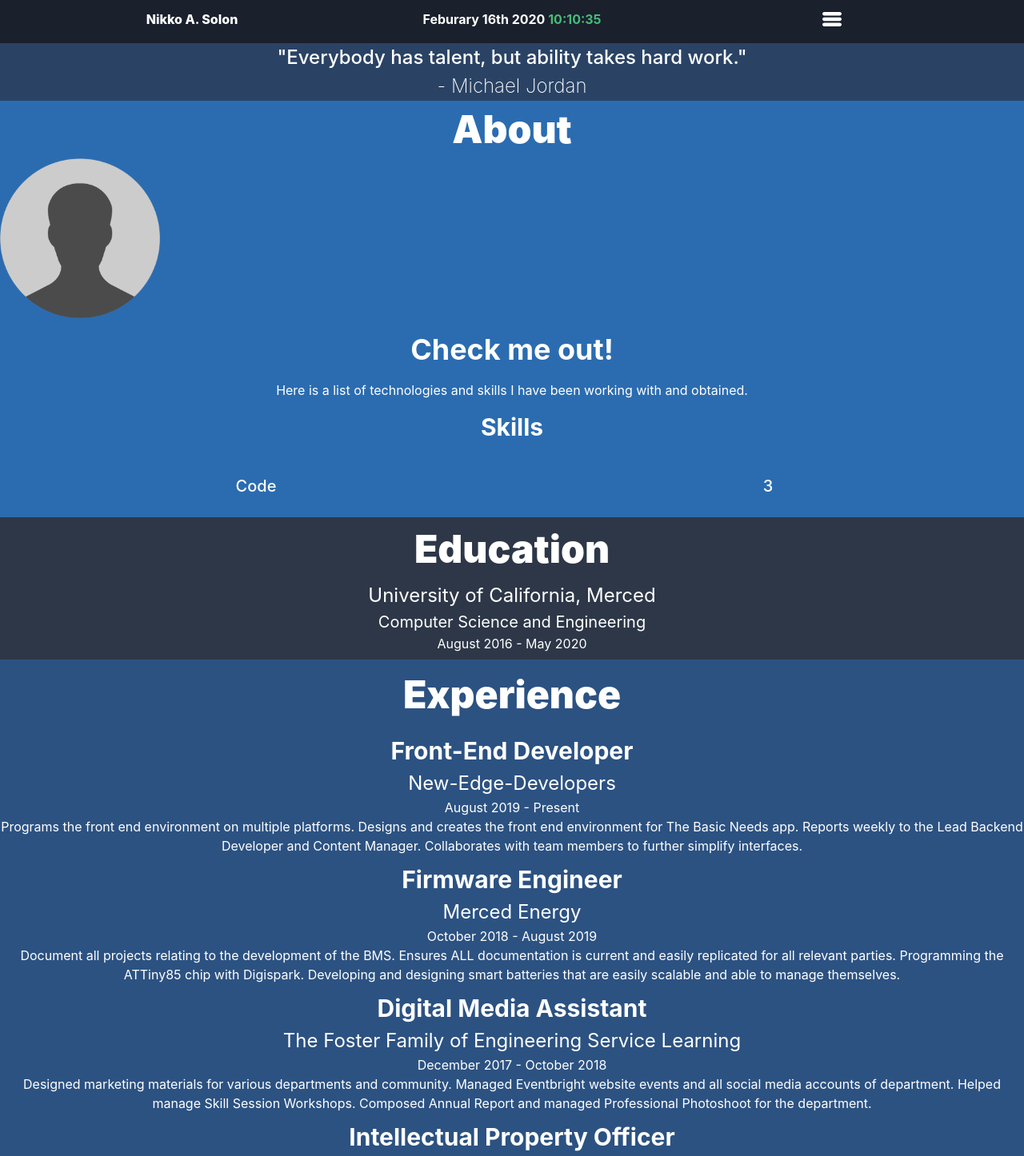
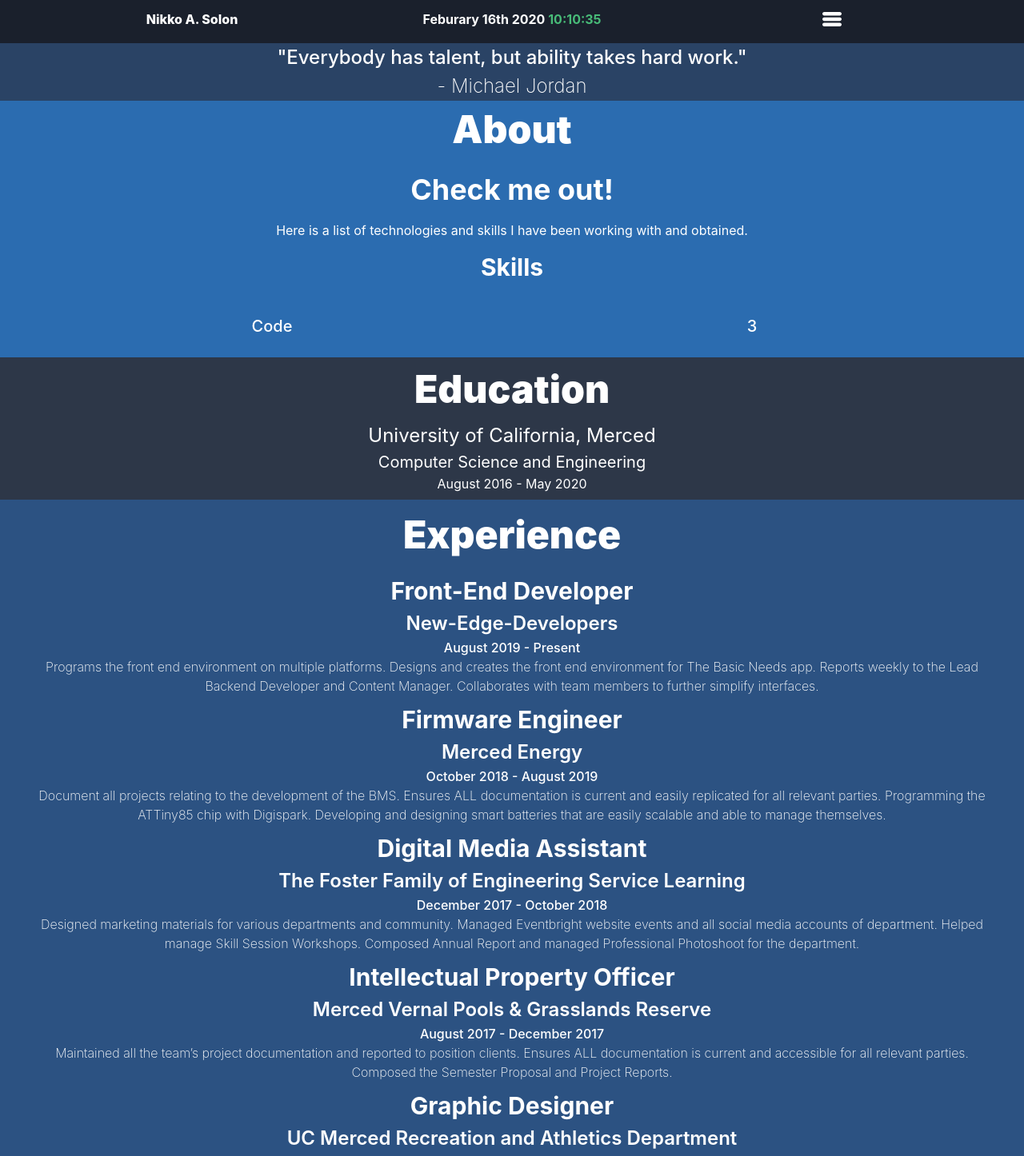
Before and after one commit to Solobrosco/site-update, a React (Create React App) app: page / in a window 1280 px wide. Shown: the top 1446 px of the page at 80% size. Built offline with nearby package versions, Linux system fonts and the light colour scheme.

Commit message:
added padding x

```diff
--- a/src/components/About.tsx
+++ b/src/components/About.tsx
@@ -4,7 +4,7 @@ import React from 'react';
 import SkillComp from './Skills';
 
 // STATIC
-import ProfilePicture from '../static/placeholder.png';
+// import ProfilePicture from '../static/placeholder.png';
 
 // DATA
 import skills from '../data/skills.json';
@@ -12,10 +12,10 @@ import skills from '../data/skills.json';
 
 const About = () => {
     return(
-        <div id='About' className='bg-blue-700 text-white text-center items-center'>
+        <div id='About' className='px-10 bg-blue-700 text-white text-center items-center'>
             <div className='font-black text-5xl'>
                 About
-                <img className='object-center' src={ProfilePicture} alt='profile' height="200" width="200"/>
+                {/* <img className='object-center' src={ProfilePicture} alt='profile' height="200" width="200"/> */}
             </div>
             <h2 className='text-4xl py-3 font-bold'>
                 Check me out!
--- a/src/components/Downloads.tsx
+++ b/src/components/Downloads.tsx
@@ -8,10 +8,10 @@ interface DownloadsProps {
 const Downloads = (props: DownloadsProps) => {
     return(
         <div className='text-center text-white'>
-            {props.resume && <div className='text-5xl bg-blue-900 font-black py-5'>
+            {props.resume && <div className='px-10 text-5xl bg-blue-900 font-black py-5'>
                 Download Resume
             </div>}
-            {props.certificates && <div className='text-5xl bg-blue-800 font-black py-5'>
+            {props.certificates && <div className='px-10 text-5xl bg-blue-800 font-black py-5'>
                 View Certificates
             </div>}
         </div>
--- a/src/components/Experience.tsx
+++ b/src/components/Experience.tsx
@@ -5,15 +5,13 @@ import experience from '../data/experience.json';
 
 const Experience = () => {
     return(
-        <div className='bg-blue-800 text-white text-center'>
+        <div className='bg-blue-800 text-white text-center px-10'>
             <div className='font-black text-5xl py-2'>Experience</div>
             {experience.map((item: any) => <div className='py-1'>
                 <div className='font-bold text-3xl'>{item.title}</div>
-                <div className='text-2xl'>
-                    {item.company}
-                </div>
-                <div>{item.start} - {item.end}</div>
-                <div className=''>{item.description}</div>
+                <div className='text-2xl font-semibold'>{item.company}</div>
+                <div className='font-medium'>{item.start} - {item.end}</div>
+                <div className='font-thin'>{item.description}</div>
             </div>)}
         </div>
     );
--- a/src/components/SimpleSplashPage.tsx
+++ b/src/components/SimpleSplashPage.tsx
@@ -13,7 +13,7 @@ function pickRandomQuote () {
 const SimpleSplashPage = () =>{
     let quote = pickRandomQuote();
     return(
-        <div className="bg-blue-900 text-white text-center" >
+        <div className="bg-blue-900 text-white text-center px-10" >
             <h1 className='font-medium text-2xl'>"{quote.quote}"<br></br><span className='font-thin'>- {quote.author}</span></h1>
         </div>
     );
```
